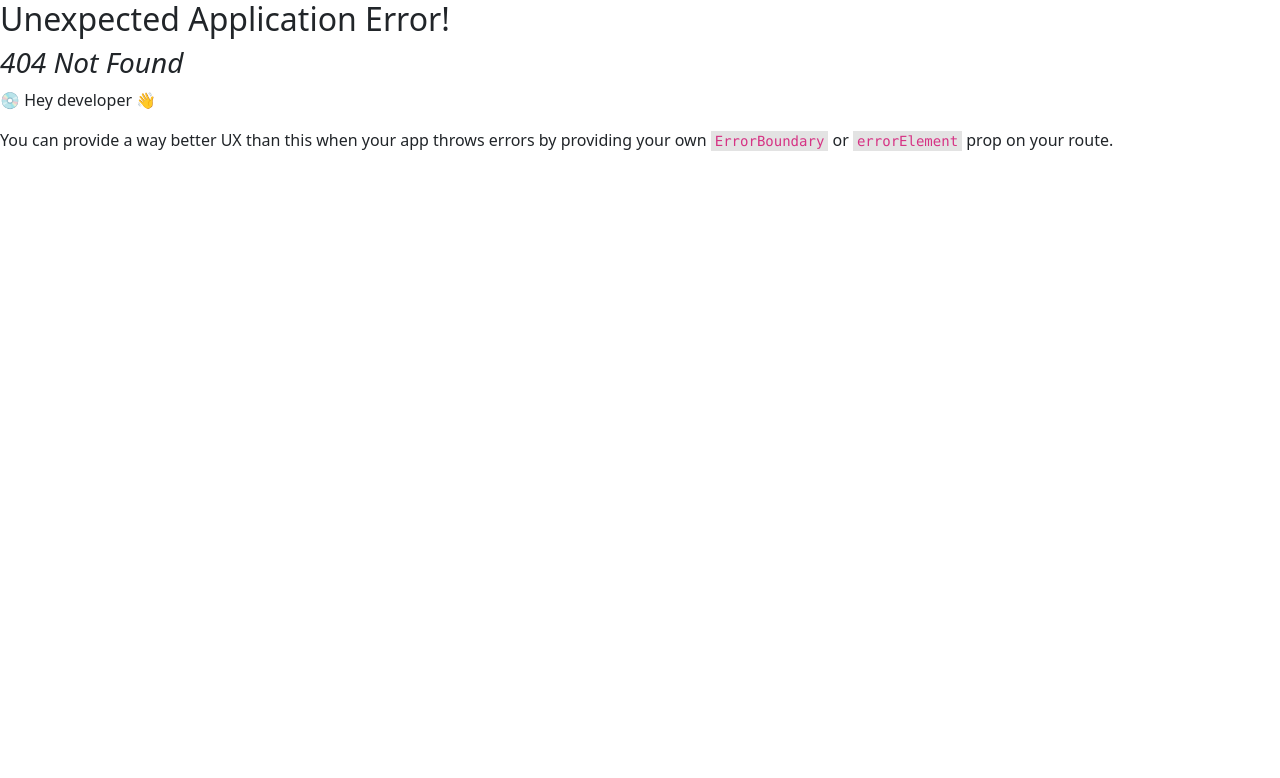
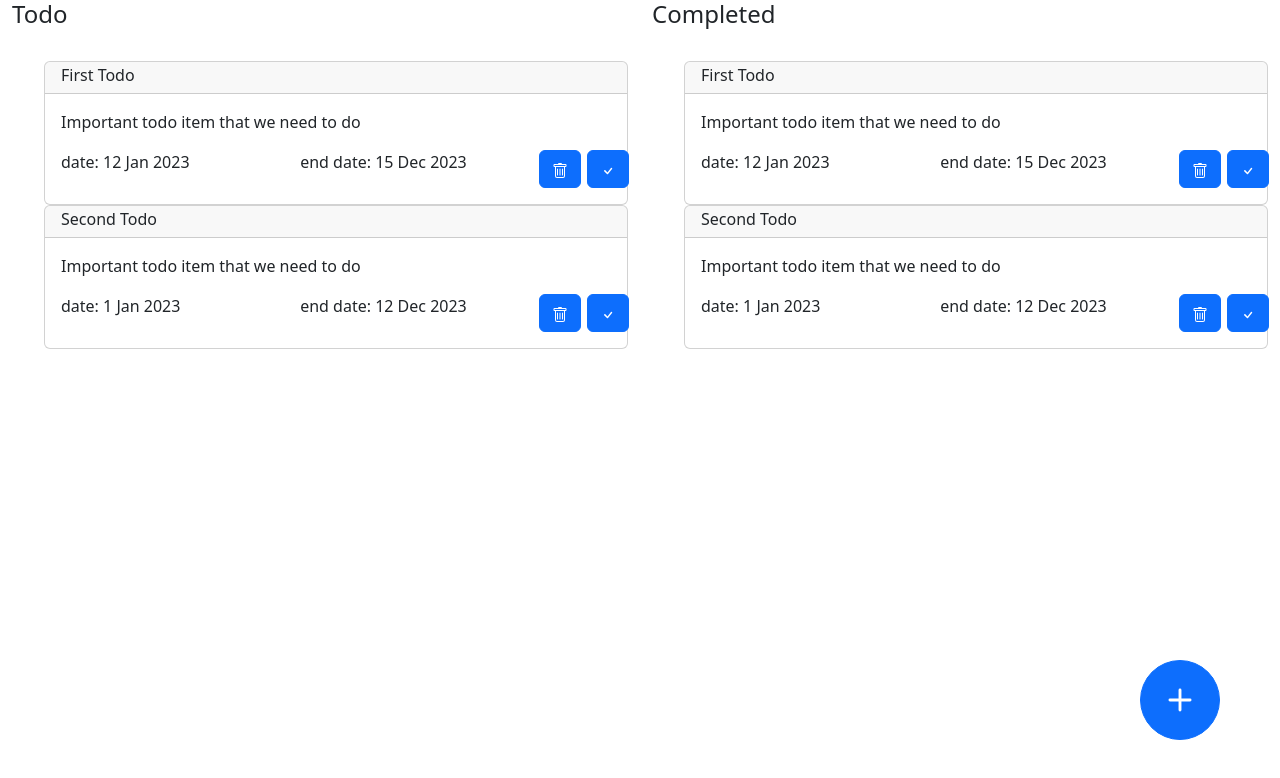
Before and after one commit to Ntokozo-Ndlovu/TodoList, a React (Create React App) app: page /home in a window 1280 px wide. Before the commit this address had no page. Shown: the top 778 px of the page. Built offline with nearby package versions, Linux system fonts and the light colour scheme.

Commit message:
#8: create a home page

```diff
--- a/package.json
+++ b/package.json
@@ -9,6 +9,7 @@
     "bootstrap": "^5.3.2",
     "react": "^18.2.0",
     "react-bootstrap": "^2.8.0",
+    "react-bootstrap-icons": "^1.10.3",
     "react-dom": "^18.2.0",
     "react-router": "^6.16.0",
     "react-router-dom": "^6.16.0",
--- a/src/Components/AddTodoList/AddTodoListForm.js
+++ b/src/Components/AddTodoList/AddTodoListForm.js
@@ -1,7 +1,7 @@
 import React, { useContext, useReducer, useState } from "react";
 import Button from "../../ui/Button";
 import styleClasses from "./AddTodoListForm.module.css";
-import { generateGuid } from "../../Helpers/GuidGenerator";
+import { generateGuid } from "../../helpers/GuidGenerator";
 import ErrorText from "../../ui/ErrorText";
 import { todoListContext } from "../../stores/TodoListContext";
 
--- a/src/Components/TodoList/TodoList.js
+++ b/src/Components/TodoList/TodoList.js
@@ -3,10 +3,27 @@ import TodoListItem from "./TodoListItem";
 import styleClasses from "./TodoList.module.css";
 import {todoListContext} from "../../stores/TodoListContext";
 
+const ListTodo = [
+  {
+      id:'t1',
+      title:'First Todo',
+      description:'Important todo item that we need to do',
+      startDate:'12 Jan 2023',
+      endDate:'15 Dec 2023'
+  },{
+      id:'t2',
+      title:'Second Todo',
+      description:'Important todo item that we need to do',
+      startDate:'1 Jan 2023',
+      endDate:'12 Dec 2023'
+  }
+]
+
+
 const TodoList = (props) => {
-  const ctx = useContext(todoListContext);
-  let list = ctx.todoList;
-  console.log('Context switch from list: ', ctx);
+  //const ctx = useContext(todoListContext);
+  let list = ListTodo;
+ // console.log('Context switch from list: ', ctx);
  return (
     <ul className={styleClasses.list}>
       {list.map((todoItem) => {
@@ -16,7 +33,8 @@ const TodoList = (props) => {
             id={todoItem.id}
             title={todoItem.title}
             description={todoItem.description}
-            date={todoItem.date}
+            startDate={todoItem.startDate}
+            endDate={todoItem.endDate}
             onDeleteNewTodo={props.onDeleteNewTodo}
           ></TodoListItem>
         );
--- a/src/Components/TodoList/TodoListItem.js
+++ b/src/Components/TodoList/TodoListItem.js
@@ -1,8 +1,14 @@
 import React, { useContext } from "react";
-import Card from "../../ui/Card";
-import Button from "../../ui/Button";
 import styleClasses from "./TodoListItem.module.css";
 import { todoListContext } from "../../stores/TodoListContext";
+import { Button } from "react-bootstrap";
+import { Card } from "react-bootstrap";
+import CardHeader from "react-bootstrap/esm/CardHeader";
+import {Col} from 'react-bootstrap';
+import { Row} from 'react-bootstrap';
+import { Trash } from "react-bootstrap-icons";
+import { Check } from "react-bootstrap-icons";
+
 
 const TodoListItem = (props) => {
   const ctx = useContext(todoListContext);
@@ -12,21 +18,24 @@ const TodoListItem = (props) => {
     };
   return (
     <Card>
-      <li className={styleClasses["grid-todo-item"]}>
-        <div className={styleClasses["container"]}>
-          <h4>{props.title}</h4>
-          <div className={styleClasses["content-container"]}>
-            <p>description: {props.description}</p>
-            <p>date: {props.date}</p>
-          </div>
-        </div>
-        <div>
-          <Button onClick={handleDeleteTodo} className={styleClasses.button}>
-            Delete
-          </Button>
-        </div>
-      </li>
-    </Card>
+          <CardHeader>
+            <Card.Subtitle>
+            {props.title}
+            </Card.Subtitle>
+            </CardHeader>
+          <Card.Body>
+            <Card.Text>
+            {props.description}
+            </Card.Text>
+            <Row>
+            <Col className="col-5">date: {props.startDate}</Col>
+            <Col className="col-5">end date: {props.endDate}</Col>
+            <Col className="col-1"><Button onClick={handleDeleteTodo}><Trash/></Button></Col>
+            <Col className="col-1"><Button><Check /></Button></Col>
+          </Row>
+            </Card.Body>
+
+          </Card>
   );
 };
 export default TodoListItem;
--- /dev/null
+++ b/src/pages/HomePage.js
@@ -0,0 +1,33 @@
+import classes from './HomePage.module.css';
+import { Button, Row } from 'react-bootstrap';
+import { Col } from 'react-bootstrap';
+import { Container } from 'react-bootstrap';
+
+import TodoList from '../components/TodoList/TodoList';
+import { Plus } from 'react-bootstrap-icons';
+
+
+
+
+const HomePage = ()=>{
+
+    return <div style={{height:'100vh'}}>
+        <Container  className='h-100' fluid>
+        <Row className='h-100'>
+            <Col>
+                <h4>Todo</h4>
+                <br></br>
+                <TodoList></TodoList></Col>
+             <Col>
+                <h4>Completed</h4>
+                <br></br>
+                <TodoList></TodoList></Col>
+        </Row>
+    </Container>
+        <Button className={`${classes.floating} ${classes.circle}`} size="lg"><Plus size={60} /></Button>
+     </div>
+
+
+
+}
+export default HomePage;
--- /dev/null
+++ b/src/pages/HomePage.module.css
@@ -0,0 +1,17 @@
+.floating {
+    display: flex;
+    position: fixed;
+    z-index:2;
+    left:auto;
+    top:auto;
+    justify-content: center;
+    align-items: center;
+    bottom:60px;
+    right:60px;
+    height:80px;
+    width:80px;
+}
+
+.circle {
+    border-radius: 50%;
+}
```
Also changed, not shown: src/router/router.js (+7 -2 lines), 1 other file (tests, documents, lock files or other folders).
